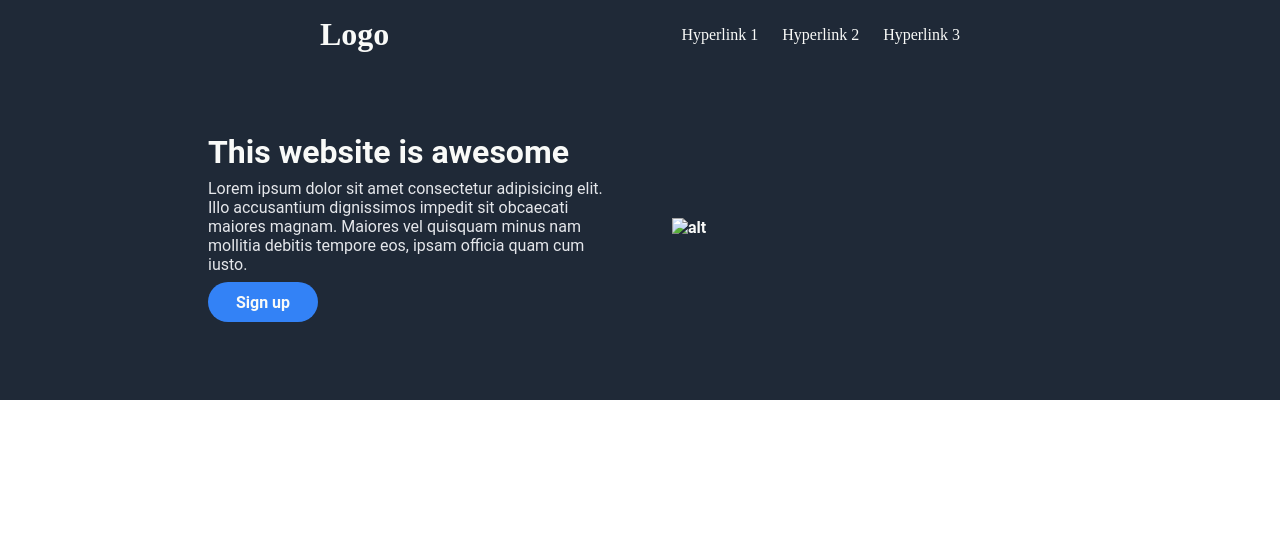
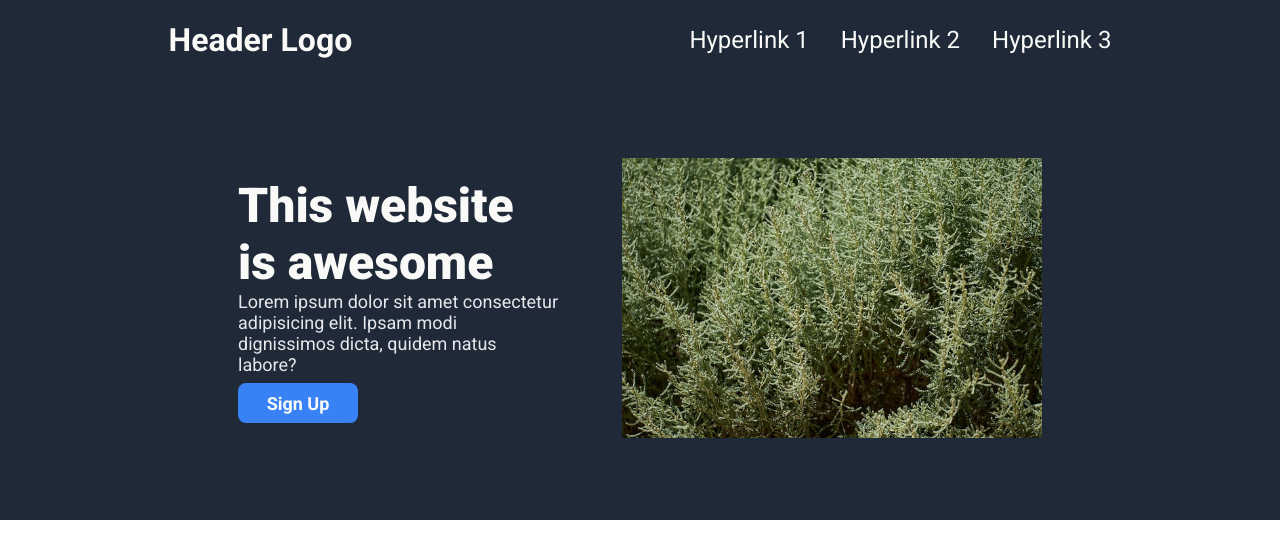
Before and after one commit to MalekD5/landing-page, a plain HTML site: page index.html in a window 1280 px wide. Drawn offline with Linux system fonts and the light colour scheme.

Commit message:
rework navbar and hero section

```diff
--- a/index.html
+++ b/index.html
@@ -1,31 +1,30 @@
 <!DOCTYPE html>
 <html lang="en">
 <head>
-    <meta charset="UTF-8" />
-    <meta http-equiv="X-UA-Compatible" content="IE=edge" />
-    <meta name="viewport" content="width=device-width, initial-scale=1.0" />
-    <title>landing page</title>
-    <link rel="stylesheet" href="main.css" />
+  <meta charset="UTF-8">
+  <meta http-equiv="X-UA-Compatible" content="IE=edge">
+  <meta name="viewport" content="width=device-width, initial-scale=1.0">
+  <title>Document</title>
+  <link rel="stylesheet" href="./main.css">
 </head>
 <body>
-    <div class="container">
-      <div class="navbar">
-        <h1>Logo</h1>
-        <div class="container__links">
-          <div class="container__links__item">Hyperlink 1</div>
-          <div class="container__links__item">Hyperlink 2</div>
-          <div class="container__links__item">Hyperlink 3</div>
+  <!-- Done Navbar-->
+  <div class="navbar-container">
+    <h1>Header Logo</h1>
+    <div class="navbar-container_links">
+      <a href="#">Hyperlink 1</a>
+      <a href="#">Hyperlink 2</a>
+      <a href="#">Hyperlink 3</a>
     </div>
   </div>
-      <div class="hero">
-            <div class="hero__item">
+  <div class="hero-container">
+    <div class="hero_container-text">
       <h1>This website is awesome</h1>
-                  <p>Lorem ipsum dolor sit amet consectetur adipisicing elit. Illo accusantium dignissimos impedit sit obcaecati maiores magnam. Maiores vel quisquam minus nam mollitia debitis tempore eos, ipsam officia quam cum iusto.</p>
-                  <button>Sign up</button>
+      <p>Lorem ipsum dolor sit amet consectetur adipisicing elit. Ipsam modi dignissimos dicta, quidem natus labore?</p>
+      <button type="button">Sign Up</button>
     </div>
-            <div class="hero__item">
-                  <img src="" alt="alt">
-            </div>
+    <div>
+      <img src="./assets/hero.jpg">
     </div>
   </div>
 </body>
--- a/main.css
+++ b/main.css
@@ -1,73 +1,108 @@
-* {
-      margin: 0;
-      padding: 0;
+@import url('https://fonts.googleapis.com/css2?family=Roboto&display=swap');
+@import url('https://fonts.googleapis.com/css2?family=Roboto:wght@400;700&display=swap');
+@import url('https://fonts.googleapis.com/css2?family=Roboto:wght@900&display=swap');
+
+:root {
+      --dark-background: #1F2937;
+      --hero-main: #F9FAF8;
+      --hero-secondary: #E5E7EB;
+      --secondary: #3882F6;
 }
 
-.container {
-      background-color: #1F2937;
-      width: 100%;
-      height: 50vh;
+* {
+      padding: 0;
+      margin: 0;
+      font-family: 'Roboto', sans-serif;
+      font-weight: normal;
+      color: var(--hero-main)
 }
 
-.navbar {
+/*
+ ##################################
+              NAVBAR
+ ##################################
+*/
+.navbar-container {
+      color: var(--hero-main);
+      width: 100%;
+      height: 10vh;
+      background-color: var(--dark-background);
       display: flex;
-      justify-content: space-between;
-      padding: 0 20rem;
-      color: #F9FAF8;
-      padding-top: 1rem;
-      margin-bottom: 3rem;
+      justify-content: space-around;
+      align-items: center;
+      align-self: center;
 }
 
-.container__links {
+.navbar-container > h1 {
+      font-weight: bold;
+}
+
+.navbar-container_links {
+      display: flex;
+      justify-items: center;
+      align-self: center;
+      gap: 2rem;
+}
+
+.navbar-container .navbar-container_links > a {
+      color: var(--hero-main);
+      text-decoration: none;
+      font-size: 24px;
+}
+
+/*
+ ##################################
+*/
+
+/*
+ ##################################
+               HERO
+ ##################################
+*/
+
+.hero-container {
       display: flex;
       justify-content: center;
       align-items: center;
-      width: auto;
-      gap: 24px;
+      align-self: center;
+      width: 100%;
+      height: 55vh;
+      background-color: var(--dark-background);
 }
 
-.container__links__item {
-      align-self: center;
+.hero-container > div:not(:last-child) {
+      margin-right: 4rem;
 }
 
-
-.hero {
-      margin-top: 5rem;
-      width: 100%;
-      display: flex;
-      gap: 4rem;
-      justify-content: center;
-      align-items: center;
-      font-family: Roboto, 'Helvetica Neue', sans-serif;
-      color: #F9FAF8;
-      font-weight: bold;
+.hero-container > div > img {
+      width: 420px;
+      height: auto;
 }
 
-.hero__item {
-      width: 400px;
-      height: auto;
-      align-self: center;
+.hero_container-text {
       word-wrap: break-word;
+      width: 25%;
+      align-self: left;
 }
 
-.hero__item > p {
-      color: #E5E7EB;
-      font-weight: normal;
+.hero-container .hero_container-text > h1 {
+      font-size: 48px;
+      font-weight: 900;
 }
 
-.hero__item > h1 {
-      padding-bottom: .5rem;
+.hero-container .hero_container-text > p {
+      font-size: 18px;
+      color: var(--hero-secondary)
 }
 
-.hero__item > button {
+.hero-container .hero_container-text > button {
       margin-top: .5rem;
-      border-style: none;
-      border-radius: 5rem;
-      width: 110px;
+      background-color: var(--secondary);
+      border: none;
+      cursor: pointer;
+      font-size: 18px;
+      font-weight: bold;
+      width: 120px;
       height: 40px;
-      font-size: medium;
-      color: #F9FAF8;
-      font-weight: bold;
-      font-family: Roboto, 'Helvetica Neue', sans-serif;
-      background-color: #3382F6;
+      border-radius: .5rem;
 }
```
Also changed, not shown: assets/hero.jpg (added). Lines whose indentation alone changed are shown as unchanged.
